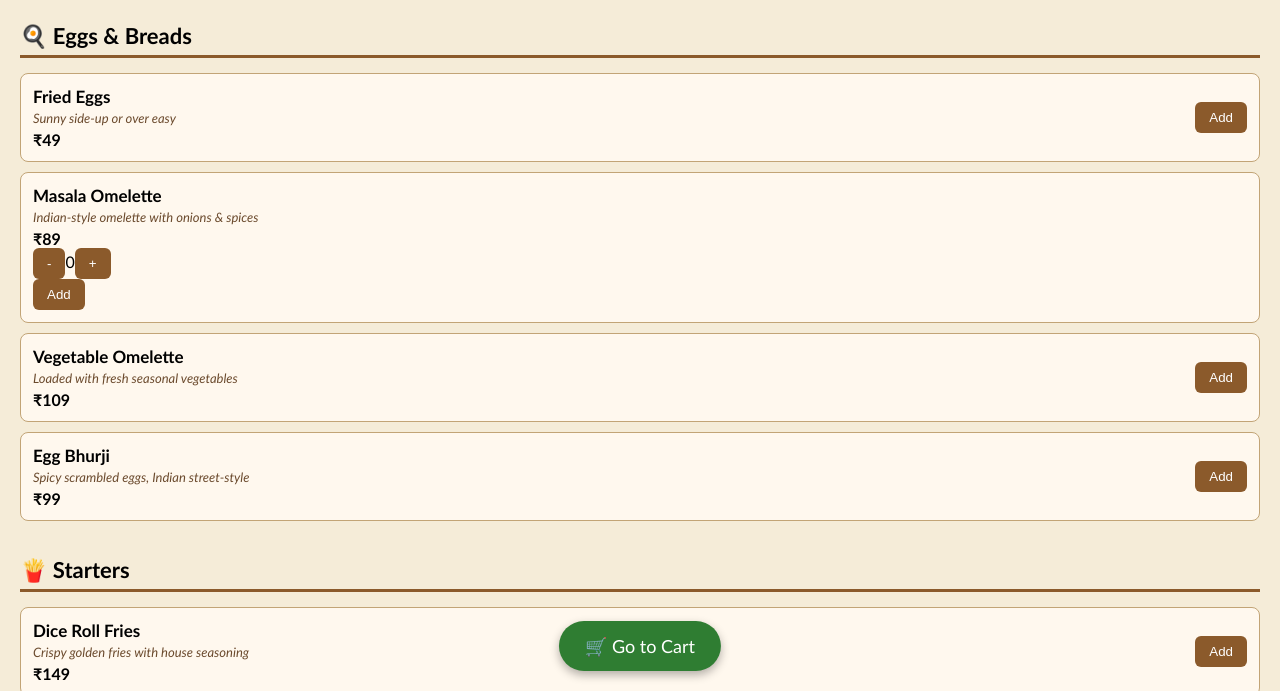
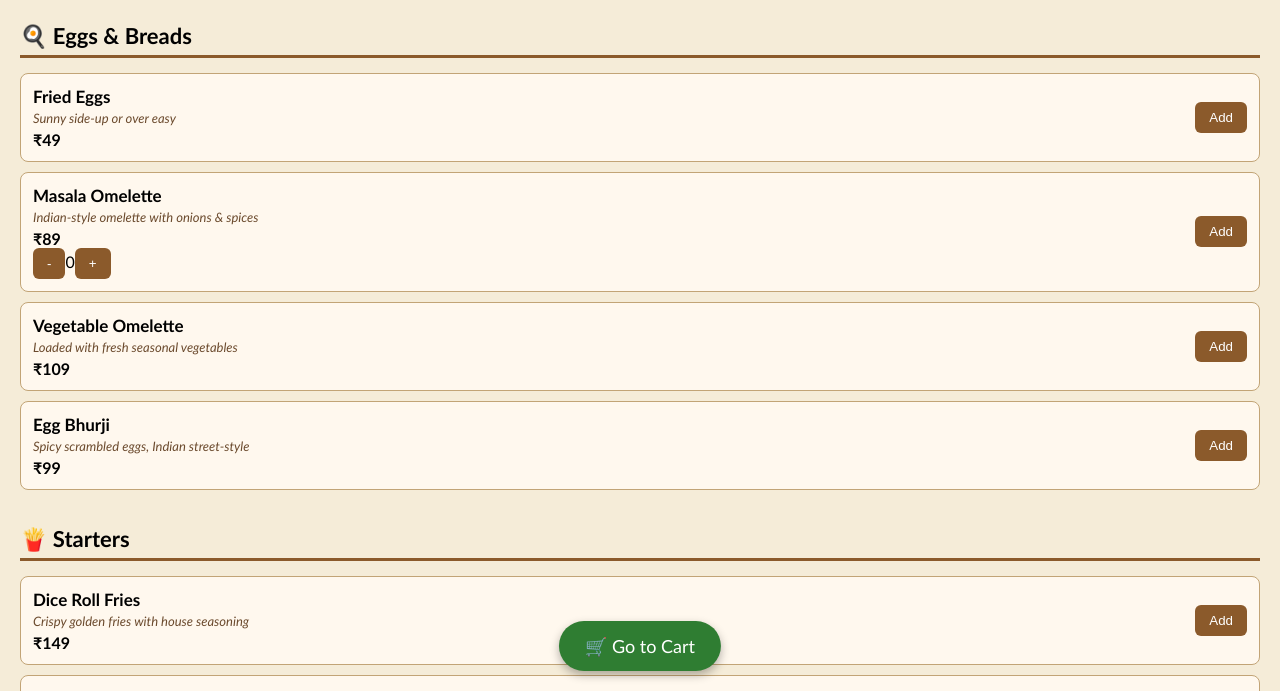
Before and after one commit to ChethanM98/qrcode-gathergamecafe, a website: page index.html in a window 1280 px wide. Shown: the part 109-800 px from the top of the page. Drawn offline with Linux system fonts and the light colour scheme; no server answers.

Commit message:
Update index.html

```diff
--- a/index.html
+++ b/index.html
@@ -140,9 +140,10 @@ button:hover {
     <span class="desc">Indian-style omelette with onions & spices</span>
     <p>₹89</p>
   <div class="qty"><button onclick="changeQty('m1',-1)">-</button><span id="m1">0</span><button onclick="changeQty('m1',1)">+</button></div>
-  <button onclick="addToCart('Masala Omelette', 89, 'masala_omelette')">Add</button>
- </div>
+     </div>
+  <button onclick="addToCart('Masala Omelette', 89, 'm1')">Add</button>
   </div>
+
 <div class="menu-item">
   <div class="menu-info">
     <h3>Vegetable Omelette</h3>
```
